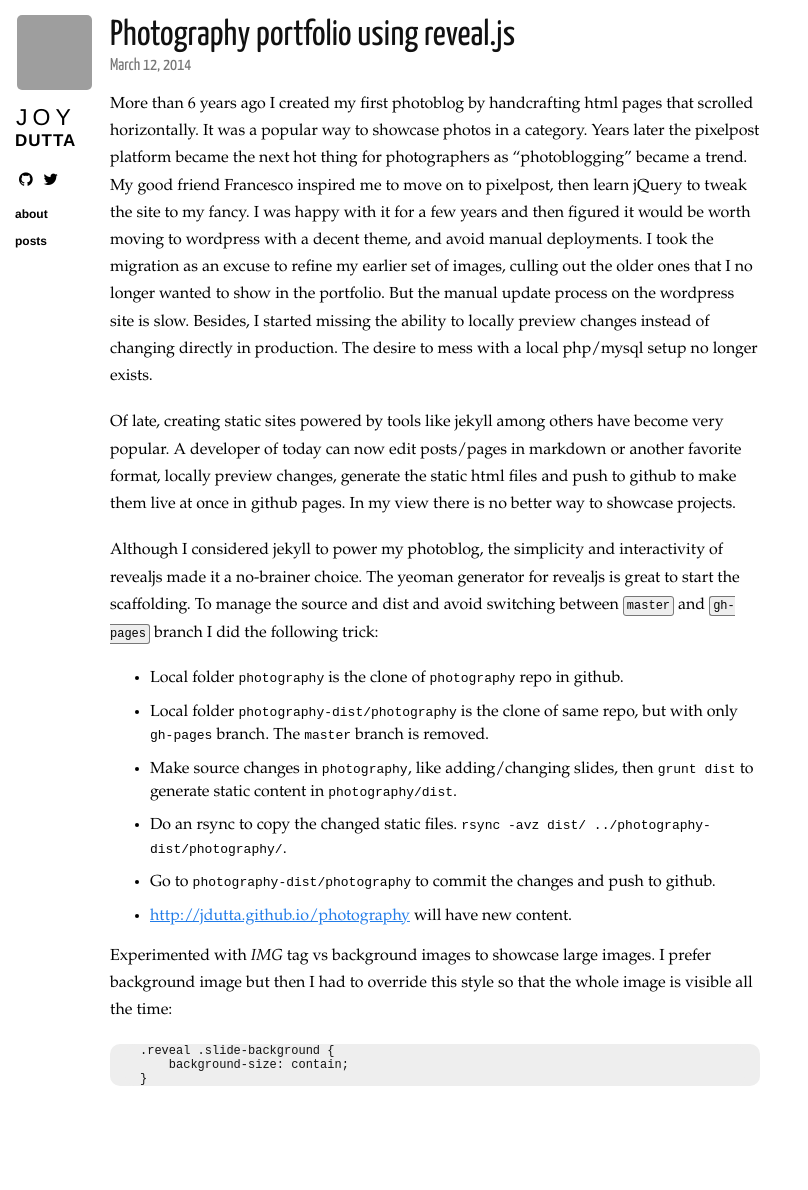
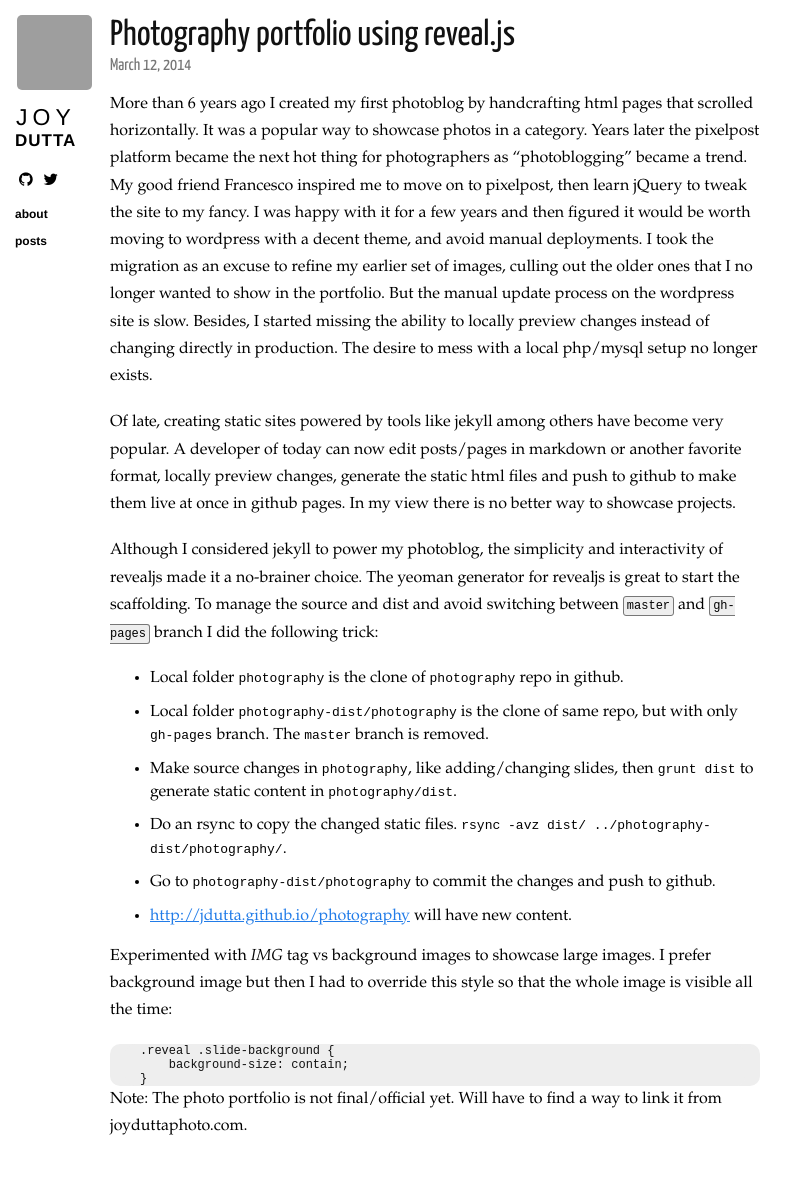
Before and after one commit to jdutta/jdutta.github.io, a Jekyll site: the page built from _posts/2014-03-12-photography-portfolio-using-revealjs.md, in a window 1280 px wide. Shown: the whole page, without its empty margins (0-808 px from the left). Built offline with Jekyll 4.4.1, drawn with Linux system fonts in a browser that asks for light colours; nearby versions of some CDN libraries; Markdown is read by kramdown in place of the engine named in the settings; before the commit the page ends 1136 px from its top, so only the background shows below that; grey boxes are pictures that could not be loaded.

Commit message:
Added a note

````diff
--- a/_posts/2014-03-12-photography-portfolio-using-revealjs.md
+++ b/_posts/2014-03-12-photography-portfolio-using-revealjs.md
@@ -42,3 +42,5 @@ but then I had to override this style so that the whole image is visible all the
     background-size: contain;
 }
 ```
+Note: The photo portfolio is not final/official yet. Will have to find a way to link it from
+joyduttaphoto.com.
````
